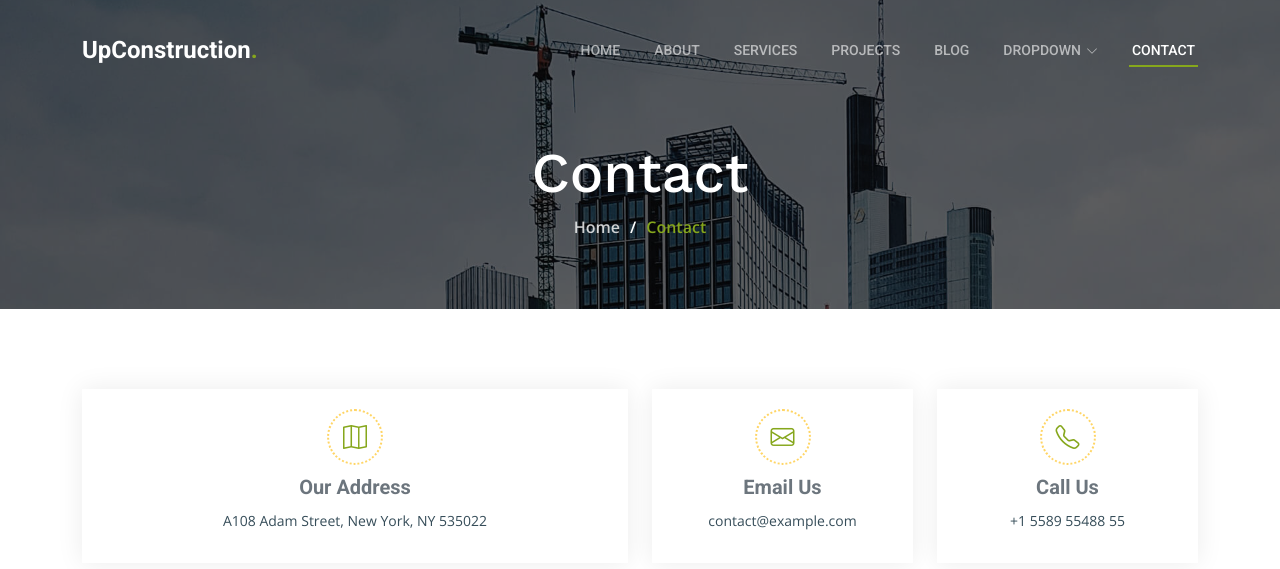
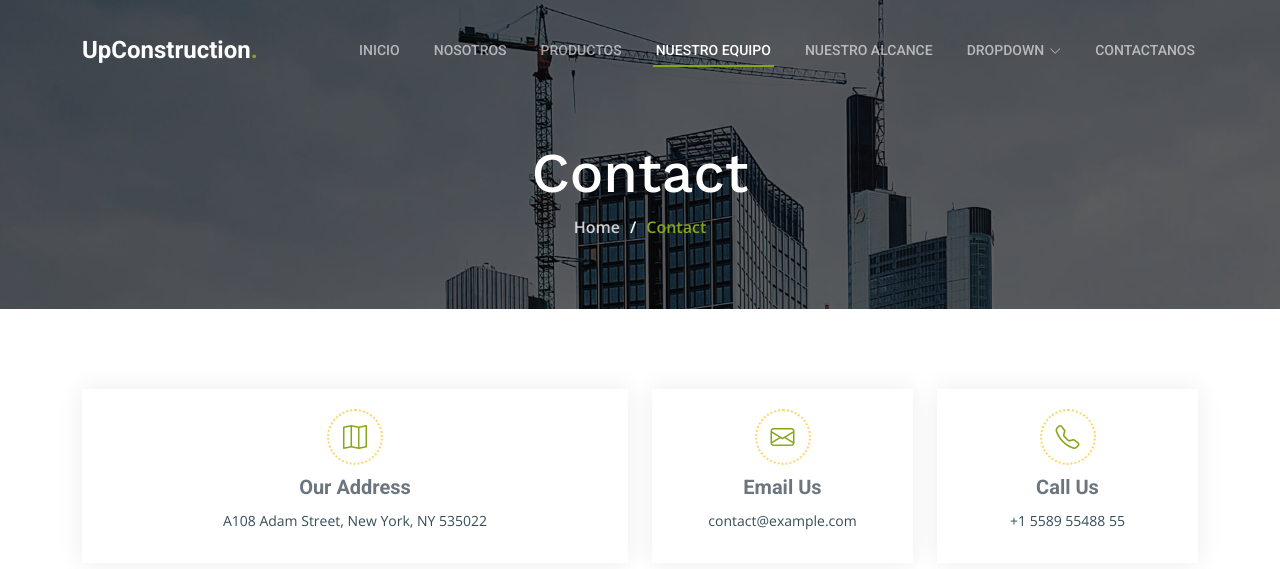
Before and after one commit to Wendell18xd/FRUGLOBE, a plain HTML site: page contact.html in a window 1280 px wide. Shown: the top 569 px of the page. Drawn offline with nearby package versions, Linux system fonts and the light colour scheme.

Commit message:
contactanos acabado

```diff
--- a/contact.html
+++ b/contact.html
@@ -53,11 +53,11 @@
       <i class="mobile-nav-toggle mobile-nav-hide d-none bi bi-x"></i>
       <nav id="navbar" class="navbar">
         <ul>
-          <li><a href="index.html">Home</a></li>
-          <li><a href="about.html">About</a></li>
-          <li><a href="services.html">Services</a></li>
-          <li><a href="projects.html">Projects</a></li>
-          <li><a href="blog.html">Blog</a></li>
+          <li><a href="index.html">Inicio</a></li>
+          <li><a href="about.html">Nosotros</a></li>
+          <li><a href="services.html">Productos</a></li>
+          <li><a href="projects.html" class="active">Nuestro Equipo</a></li>
+          <li><a href="blog.html">Nuestro alcance</a></li>
           <li class="dropdown"><a href="#"><span>Dropdown</span> <i class="bi bi-chevron-down dropdown-indicator"></i></a>
             <ul>
               <li><a href="#">Dropdown 1</a></li>
@@ -75,7 +75,7 @@
               <li><a href="#">Dropdown 4</a></li>
             </ul>
           </li>
-          <li><a href="contact.html" class="active">Contact</a></li>
+          <li><a href="contact.html">Contactanos</a></li>
         </ul>
       </nav><!-- .navbar -->
 
```
